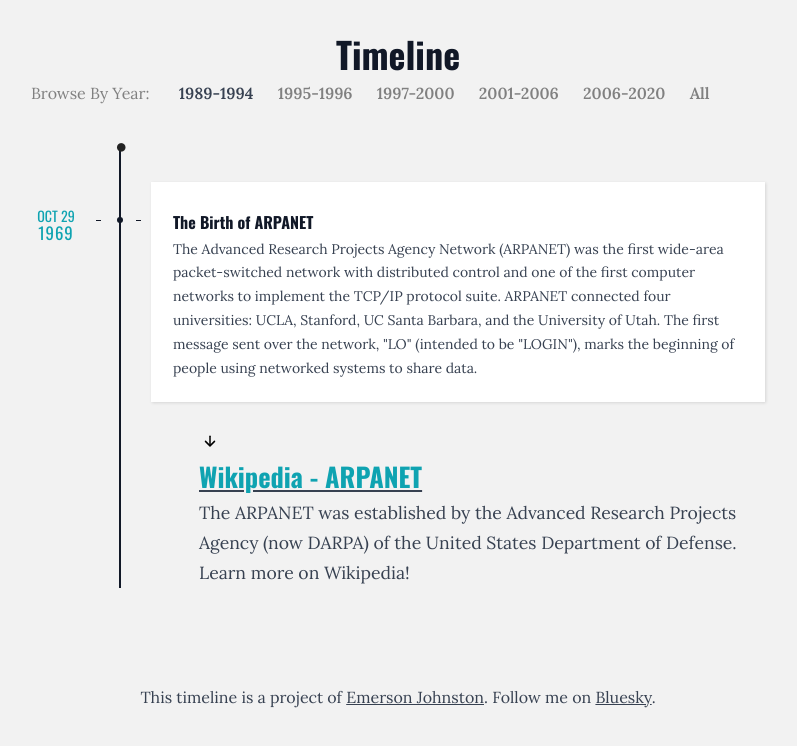
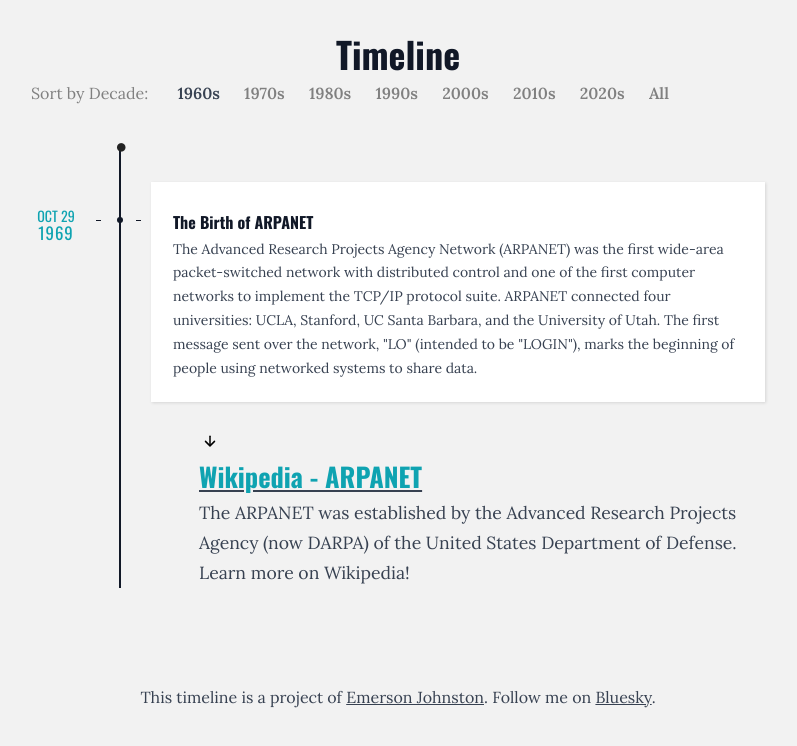
Before and after one commit to evjohnston/public-internetsocialhistory, a plain HTML site: page index.html in a window 1280 px wide. Shown: the whole page, without its empty margins (242-1039 px from the left). Drawn offline with nearby package versions, Linux system fonts and the light colour scheme.

Commit message:
added sort by decade

```diff
--- a/index.html
+++ b/index.html
@@ -1,5 +1,6 @@
 <!DOCTYPE html>
 <html lang="en">
+
 <head>
     <meta charset="UTF-8">
     <meta name="viewport" content="width=device-width, initial-scale=1">
@@ -12,42 +13,54 @@
     <meta property="og:locale" content="en_US" />
     <meta property="og:type" content="article" />
     <meta property="og:title" content="Timeline - The Social History of the Internet" />
-    <meta property="og:url" content="https://thehistoryoftheweb.com/timeline/" />
-    <meta property="og:site_name" content="The History of the Web" />
+    <meta property="og:url" content="http://socialhistory.evjohnston.com/timeline/" />
+    <meta property="og:site_name" content="The Social History of the Internet" />
     <meta property="article:modified_time" content="2024-03-01T00:35:13+00:00" />
     <meta name="twitter:card" content="summary_large_image" />
 
     <!-- CSS -->
     <link rel="stylesheet" href="main.css">
-    <link href="https://fonts.googleapis.com/css2?family=Lora:ital,wght@0,400;0,600;1,400;1,600&family=Oswald:wght@400;700&display=swap" rel="stylesheet">
+    <link
+        href="https://fonts.googleapis.com/css2?family=Lora:ital,wght@0,400;0,600;1,400;1,600&family=Oswald:wght@400;700&display=swap"
+        rel="stylesheet">
 
     <!-- Scripts -->
-    <script src="https://thehistoryoftheweb.com/wp-includes/js/jquery/jquery.min.js"></script>
+    <script src="https://code.jquery.com/jquery-3.7.1.min.js"></script>
     <script src="timeline-data.js" defer></script>
     <script src="timeline.js" defer></script>
 
     <!-- Favicon -->
-    <link rel="icon" href="https://ik.imagekit.io/aoi3fgebjgr/wp-content/uploads/2017/09/cropped-thotw-logo-square-1-32x32.jpg" sizes="32x32" />
-    <link rel="icon" href="https://ik.imagekit.io/aoi3fgebjgr/wp-content/uploads/2017/09/cropped-thotw-logo-square-1-192x192.jpg" sizes="192x192" />
-    <link rel="apple-touch-icon" href="https://ik.imagekit.io/aoi3fgebjgr/wp-content/uploads/2017/09/cropped-thotw-logo-square-1-180x180.jpg" />
+    <link rel="icon" href="favicon.ico" sizes="32x32" />
+    <link rel="icon" href="favicon-192.png" sizes="192x192" />
+    <link rel="apple-touch-icon" href="apple-touch-icon.png" />
 </head>
 
 <body class="page-template page-template-page-no-title page page-id-15886">
-
     <!-- Main Content -->
     <main id="main" class="main container article" role="main">
         <div class="entry">
-            <center><h2>Timeline</h2></center>
+            <center>
+                <h2>Timeline</h2>
+            </center>
             <section class="timeline-wrapper">
                 <aside class="timeline-sidebar">
                     <div class="sidebar__nav sidebar__date pagination">
-                        <span class="sidebar__nav-header">Browse By Year:</span>
-                        <span class="pill page-numbers current timeline__link">1989-1994</span>
-                        <a class="pill page-numbers" href="https://thehistoryoftheweb.com/timeline?page&amp;pagename=timeline&amp;date_from=1995&amp;date_to=1996">1995-1996</a>
-                        <a class="pill page-numbers" href="https://thehistoryoftheweb.com/timeline?page&amp;pagename=timeline&amp;date_from=1997&amp;date_to=2000">1997-2000</a>
-                        <a class="pill page-numbers" href="https://thehistoryoftheweb.com/timeline?page&amp;pagename=timeline&amp;date_from=2001&amp;date_to=2006">2001-2006</a>
-                        <a class="pill page-numbers" href="https://thehistoryoftheweb.com/timeline?page&amp;pagename=timeline&amp;date_from=2006&amp;date_to=2020">2006-2020</a>
-                        <a class="pill timeline__link page-numbers" href="https://thehistoryoftheweb.com/timeline?page&amp;pagename=timeline&amp;date_from=all">All</a>
+                        <span class="sidebar__nav-header">Sort by Decade:</span>
+                        <span class="pill page-numbers current timeline__link">1960s</span>
+                        <a class="pill page-numbers"
+                            href="http://socialhistory.evjohnston.com/timeline?page&amp;pagename=timeline&amp;date_from=1970&amp;date_to=1979">1970s</a>
+                        <a class="pill page-numbers"
+                            href="http://socialhistory.evjohnston.com/timeline?page&amp;pagename=timeline&amp;date_from=1980&amp;date_to=1989">1980s</a>
+                        <a class="pill page-numbers"
+                            href="http://socialhistory.evjohnston.com/timeline?page&amp;pagename=timeline&amp;date_from=1990&amp;date_to=1999">1990s</a>
+                        <a class="pill page-numbers"
+                            href="http://socialhistory.evjohnston.com/timeline?page&amp;pagename=timeline&amp;date_from=2000&amp;date_to=2009">2000s</a>
+                        <a class="pill page-numbers"
+                            href="http://socialhistory.evjohnston.com/timeline?page&amp;pagename=timeline&amp;date_from=2010&amp;date_to=2019">2010s</a>
+                        <a class="pill page-numbers"
+                            href="http://socialhistory.evjohnston.com/timeline?page&amp;pagename=timeline&amp;date_from=2020&amp;date_to=2029">2020s</a>
+                        <a class="pill timeline__link page-numbers"
+                            href="http://socialhistory.evjohnston.com/timeline?page&amp;pagename=timeline&amp;date_from=all">All</a>
                     </div>
                 </aside>
                 <div class="content timeline" id="timeline-content">
@@ -60,7 +73,8 @@
     <!-- Footer -->
     <footer class="footer">
         <p>This timeline is a project of <a href="https://evjohnston.com/">Emerson Johnston</a>.
-        Follow me on <a href="https://bsky.app/profile/idenarch.bsky.social">Bluesky</a>.</p>
+            Follow me on <a href="https://bsky.app/profile/idenarch.bsky.social">Bluesky</a>.</p>
     </footer>
 </body>
+
 </html>
```
